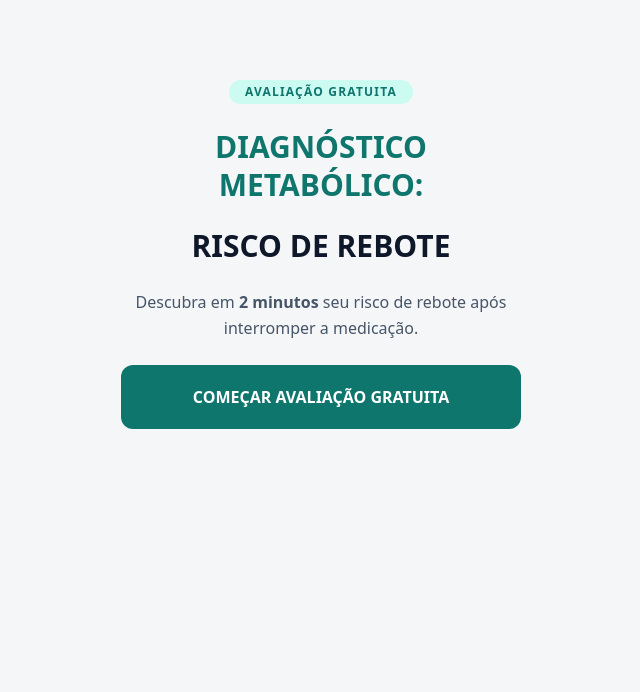
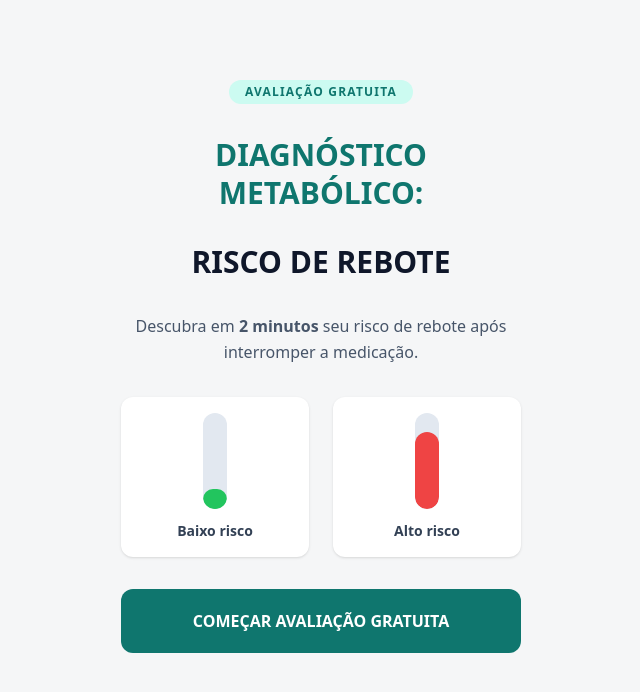
Before and after one commit to Gguga/quiz, a React (Vite) app: page / in a window 1280 px wide. Shown: the top 692 px of the page, without its empty margins (319-959 px from the left). Built offline with nearby package versions, Linux system fonts and the light colour scheme.

Commit message:
Update App.tsx

```diff
--- a/App.tsx
+++ b/App.tsx
@@ -14,6 +14,17 @@ const App: React.FC = () => {
   const [showVsl, setShowVsl] = useState<boolean>(false);
   const [loading, setLoading] = useState<boolean>(false);
   const [loadingProgress, setLoadingProgress] = useState<number>(0);
+
+  // 🔥 animação do gráfico
+  const [animateGraph, setAnimateGraph] = useState<boolean>(false);
+
+  useEffect(() => {
+    const timer = setTimeout(() => {
+      setAnimateGraph(true);
+    }, 1500);
+
+    return () => clearTimeout(timer);
+  }, []);
 
   const isQuestionStep =
     currentStep >= 0 && currentStep < QUESTIONS.length;
@@ -46,8 +57,6 @@ const App: React.FC = () => {
     });
 
     let normalized = (totalWeight / maxWeight) * 100;
-
-    // Score mínimo estratégico
     if (normalized < 40) normalized = 42;
 
     let riskLevel = "Moderado";
@@ -103,7 +112,6 @@ const App: React.FC = () => {
   return (
     <div className="min-h-screen w-full bg-[#f5f6f7] flex flex-col font-sans">
 
-      {/* Barra de progresso */}
       {currentStep >= 0 && !loading && !results && !showVsl && (
         <div className="w-full h-[4px] bg-slate-200">
           <div
@@ -117,7 +125,7 @@ const App: React.FC = () => {
 
         {/* CAPA */}
         {currentStep === -1 && !loading && !results && !showVsl && (
-          <div className="flex flex-col items-center p-6 text-center space-y-6 pt-20">
+          <div className="flex flex-col items-center p-6 text-center space-y-8 pt-20">
 
             <div className="bg-teal-100 text-teal-700 px-4 py-1 rounded-full text-xs font-black uppercase tracking-widest">
               Avaliação Gratuita
@@ -134,6 +142,41 @@ const App: React.FC = () => {
             <p className="text-slate-600 text-base leading-relaxed">
               Descubra em <span className="font-bold">2 minutos</span> seu risco de rebote após interromper a medicação.
             </p>
+
+            {/* 🔥 GRÁFICO */}
+            <div className="grid grid-cols-2 gap-6 w-full mt-2">
+
+              {/* BAIXO RISCO */}
+              <div className="bg-white rounded-xl shadow p-4 flex flex-col items-center">
+                <div className="w-6 h-24 bg-slate-200 rounded-full relative overflow-hidden">
+                  <div
+                    className="absolute bottom-0 w-full bg-green-500 rounded-full transition-all duration-700"
+                    style={{
+                      height: animateGraph ? '20%' : '0%'
+                    }}
+                  />
+                </div>
+                <p className="mt-3 text-sm font-semibold text-slate-700">
+                  Baixo risco
+                </p>
+              </div>
+
+              {/* ALTO RISCO */}
+              <div className="bg-white rounded-xl shadow p-4 flex flex-col items-center">
+                <div className="w-6 h-24 bg-slate-200 rounded-full relative overflow-hidden">
+                  <div
+                    className="absolute bottom-0 w-full bg-red-500 rounded-full transition-all duration-700"
+                    style={{
+                      height: animateGraph ? '80%' : '0%'
+                    }}
+                  />
+                </div>
+                <p className="mt-3 text-sm font-semibold text-slate-700">
+                  Alto risco
+                </p>
+              </div>
+
+            </div>
 
             <button
               onClick={() => setCurrentStep(0)}
@@ -165,55 +208,12 @@ const App: React.FC = () => {
           </div>
         )}
 
-        {/* LOADING CLÍNICO */}
+        {/* LOADING */}
         {loading && (
-          <div className="flex flex-col items-center justify-center text-center p-6 pt-24 space-y-10">
-
-            <div className="space-y-3">
-              <h2 className="text-xl font-black text-[#0f766e] uppercase tracking-wide">
-                Triagem Clínica em Andamento
-              </h2>
-              <p className="text-slate-500 text-sm max-w-xs">
-                Seu perfil está sendo analisado com base nos critérios de consolidação metabólica.
-              </p>
-            </div>
-
-            <div className="w-full max-w-xs space-y-3 text-left text-sm">
-
-              {loadingProgress > 10 && (
-                <p className="text-slate-700">✔ Histórico de peso analisado</p>
-              )}
-
-              {loadingProgress > 30 && (
-                <p className="text-slate-700">✔ Fase da medicação identificada</p>
-              )}
-
-              {loadingProgress > 50 && (
-                <p className="text-slate-700">✔ Padrão de ingestão proteica avaliado</p>
-              )}
-
-              {loadingProgress > 70 && (
-                <p className="text-slate-700">✔ Indicadores de vulnerabilidade muscular estimados</p>
-              )}
-
-              {loadingProgress > 85 && (
-                <p className="text-slate-700">✔ Probabilidade de rebote calculada</p>
-              )}
-
-            </div>
-
-            <div className="w-full max-w-xs">
-              <div className="w-full bg-slate-200 h-2 rounded-full overflow-hidden">
-                <div
-                  className="bg-[#0f766e] h-full transition-all duration-300"
-                  style={{ width: `${loadingProgress}%` }}
-                />
-              </div>
-              <p className="text-slate-400 text-xs mt-3 uppercase tracking-wider text-center">
-                Estruturando relatório personalizado...
-              </p>
-            </div>
-
+          <div className="flex flex-col items-center justify-center text-center p-6 pt-24">
+            <p className="text-slate-600 font-medium">
+              Estruturando relatório clínico...
+            </p>
           </div>
         )}
 
```
